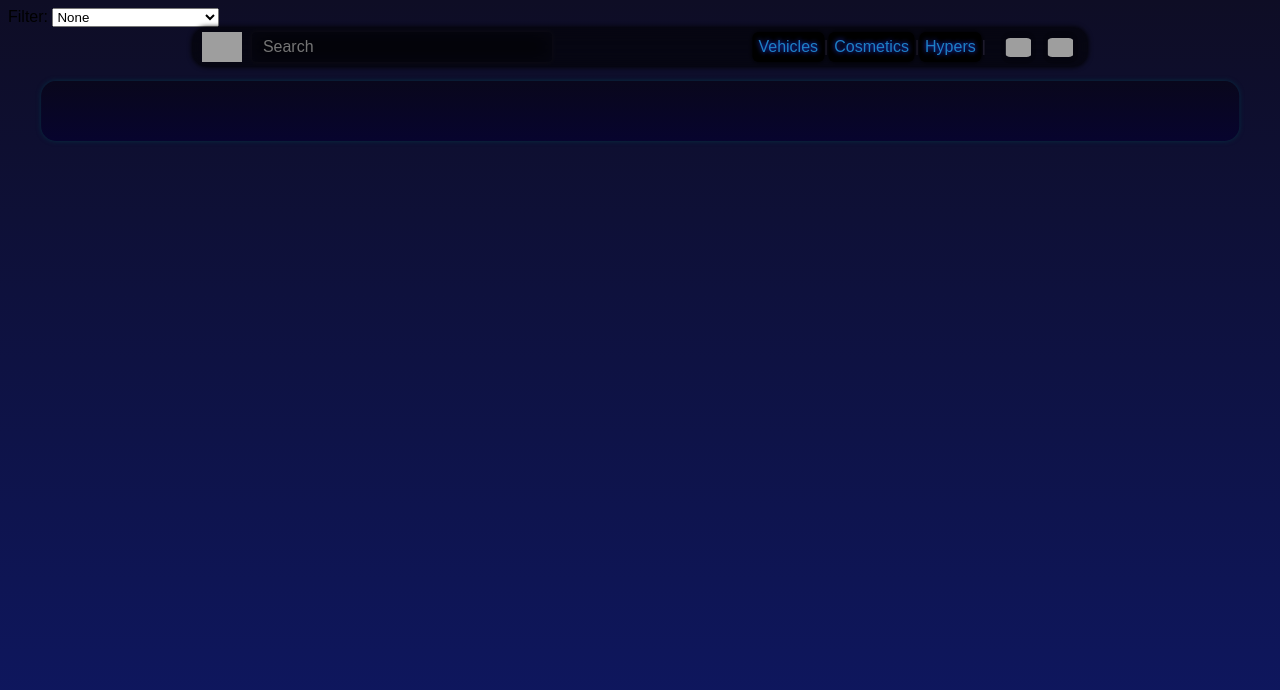
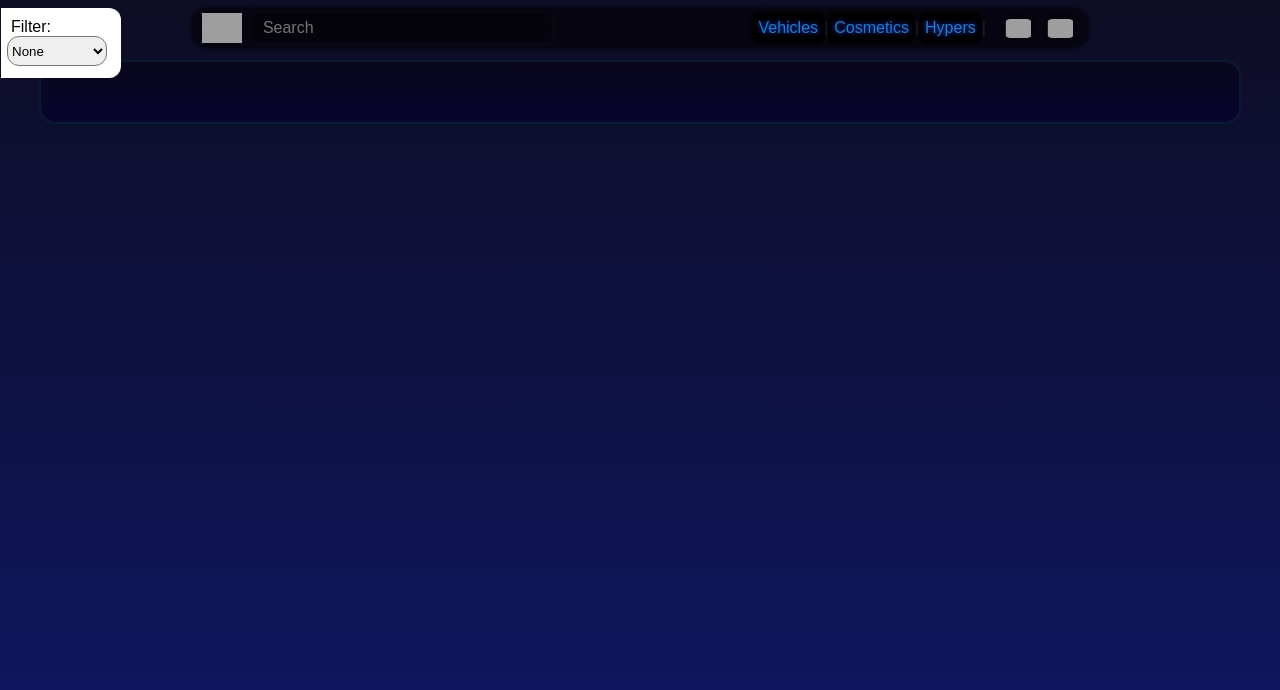
Before and after one commit to JBValuesLite/jbvalueslite.github.io, a plain HTML site: page index.html in a window 1280 px wide. Drawn offline with Linux system fonts and the light colour scheme; no server answers; grey boxes are pictures that could not be loaded.

Commit message:
Update style.css

```diff
--- a/style.css
+++ b/style.css
@@ -256,5 +256,36 @@ button:hover {
     transform: translate(-50%);
 
     background-color: rgb(18, 27, 75);
+    /*background-color: rgba(16, 149, 182, 0.103);*/
+
     border-radius: 50%;
 }
+
+.filterCards {
+    z-index: 3;
+
+    position: fixed;
+
+    padding: 10px;
+
+    width: 100px;
+    height: 50px;
+
+    left: 1;
+
+    border-top-right-radius: 12px;
+    border-bottom-right-radius: 12px;
+    background-color: white;
+}
+
+.filterDrop {
+    display: flex;
+    position: sticky;
+
+    width: 100px;
+    height: 30px;
+
+    margin-left: -4px;
+
+    border-radius: 12px;
+}
```
